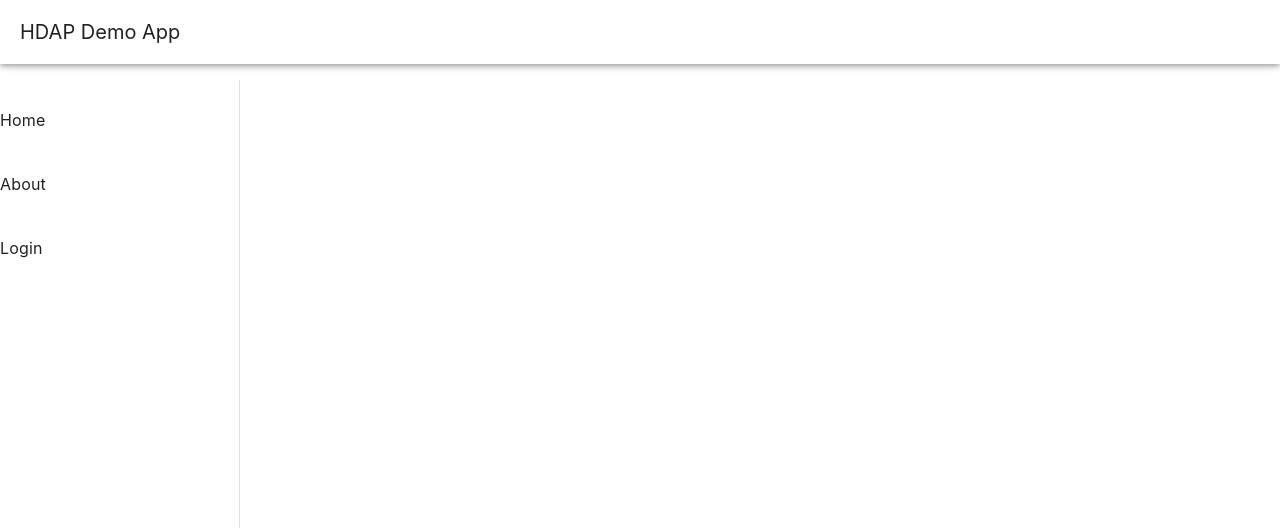
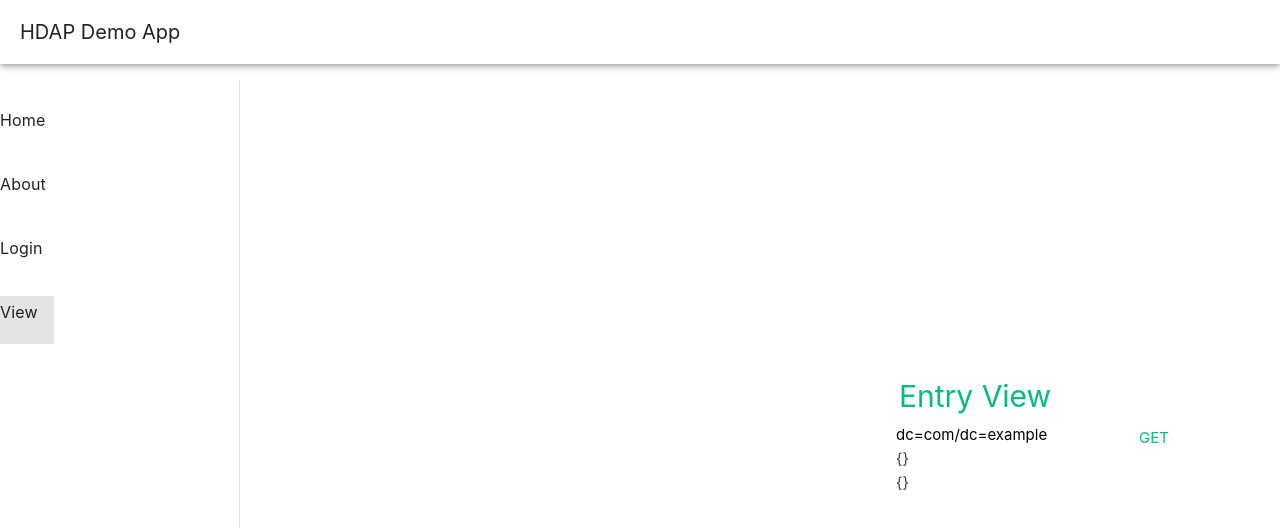
Before and after one commit to markcraig/hdap-ui, a Vue app: page /view in a window 1280 px wide. Shown: the top 528 px of the page. Built offline with nearby package versions, Linux system fonts and the light colour scheme.

Commit message:
Add entry viewer

```diff
--- a/src/App.vue
+++ b/src/App.vue
@@ -20,6 +20,9 @@ import AboutView from './views/AboutView.vue';
         </v-list>
         <v-list>
           <v-list-item :to="{path: '/login'}" title="Login"></v-list-item>
+        </v-list>
+        <v-list>
+          <v-list-item :to="{path: '/view'}" title="View"></v-list-item>
         </v-list>
       </v-navigation-drawer>
 
--- /dev/null
+++ b/src/components/EntryViewComponent.vue
@@ -0,0 +1,41 @@
+<script setup>
+import {ref} from 'vue'
+
+const dn = ref('dc=com/dc=example')
+const entry = ref({})
+const schema = ref({})
+
+async function getEntry() {
+  entry.value = await fetchResource("/hdap/" + dn.value, "GET")
+  schema.value = await fetchResource("/hdap/" + dn.value + "?_action=schema", "POST")
+}
+
+async function fetchResource(path, getOrPost) {
+  const request = new Request(path, {method: getOrPost});
+  const response = await fetch(request);
+  return await response.json();
+}
+</script>
+
+<template>
+  <div class="view">
+    <h1 class="green">Entry View</h1>
+    <input v-model="dn" placeholder="Entry" type="text">
+    <button class="green" @click="getEntry">GET</button>
+    <p>{{ entry }}</p>
+    <p>{{ schema }}</p>
+  </div>
+</template>
+
+<style>
+@media (min-width: 1024px) {
+  .view {
+    display: inline;
+    align-items: center;
+  }
+
+  button {
+    float: right;
+  }
+}
+</style>
--- a/src/main.js
+++ b/src/main.js
@@ -1,5 +1,4 @@
 import './assets/main.css'
-
 import { createApp } from 'vue'
 import App from './App.vue'
 import router from './router'
--- a/src/router/index.js
+++ b/src/router/index.js
@@ -8,6 +8,11 @@ const router = createRouter({
       path: '/',
       name: 'home',
       component: HomeView
+    },
+    {
+      path: '/view',
+      name: 'view',
+      component: () => import('../views/EntryView.vue')
     },
     {
       path: '/about',
--- /dev/null
+++ b/src/views/EntryView.vue
@@ -0,0 +1,9 @@
+<script setup>
+import EntryViewComponent from "@/components/EntryViewComponent.vue";
+</script>
+
+<template>
+  <main>
+    <EntryViewComponent />
+  </main>
+</template>
```
